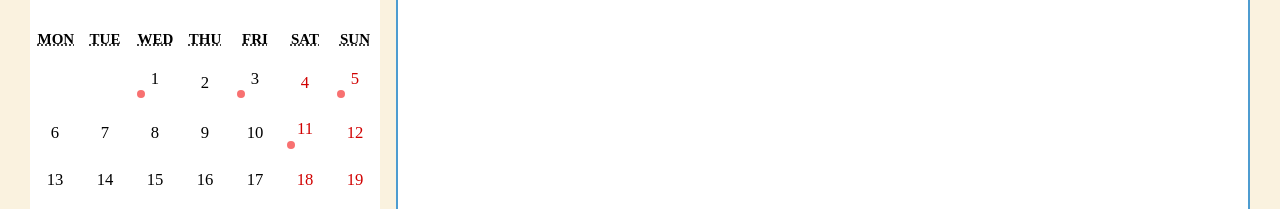
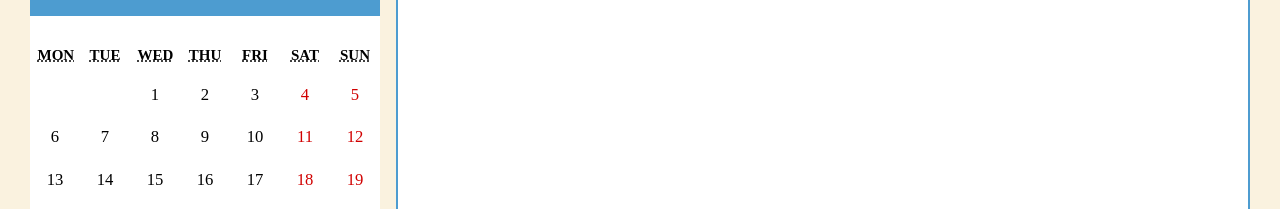
Before and after one commit to rloo8/birdee-fe, a React (Create React App) app: page /diaries/1/pages in a window 1280 px wide. Shown: the part 484-693 px from the top of the page. Built offline with nearby package versions, Linux system fonts and the light colour scheme; no server answers; sample sign-in values are in the browser's storage; a web font is replaced by a local one.

Commit message:
Fix: 캘린더 업로드 날짜 실제 data로 수정

```diff
--- a/src/Components/MyCalendar.js
+++ b/src/Components/MyCalendar.js
@@ -1,8 +1,11 @@
+import axios from "axios";
 import moment from "moment/moment";
-import React, { useState } from "react";
+import React, { useEffect, useState } from "react";
 import Calendar from "react-calendar";
 import "react-calendar/dist/Calendar.css";
+import { useParams } from "react-router-dom";
 import styled from "styled-components";
+import { HOST_URL } from "../App";
 
 const CalendarContainer = styled.div`
   .react-calendar {
@@ -23,6 +26,14 @@ const CalendarContainer = styled.div`
     }
   }
 
+  .react-calendar button {
+    display: flex;
+    flex-direction: column;
+    justify-content: center;
+    align-items: center;
+    gap: 5px;
+  }
+
   .react-calendar__navigation button:disabled {
     background-color: #4d9cd0;
   }
@@ -41,9 +52,42 @@ const Dot = styled.div`
 `;
 
 function MyCalendar() {
+  const [pages, setPages] = useState([]);
+  const [uploadDates, setUploadDates] = useState([]);
+
+  const params = useParams();
+
+  // 다이어리 정보 조회
+  useEffect(() => {
+    const fetchData = async () => {
+      try {
+        const response = await axios.get(
+          `${HOST_URL}/diaries/${params.diary_id}/pages`,
+          {
+            headers: {
+              Authorization: `Bearer ${localStorage.getItem("token")}`,
+            },
+          }
+        );
+
+        setPages(response.data.data.pages);
+
+        // 페이지 업로드 날짜 배열
+        const extractedUploadDates = response.data.data.pages.map((page) =>
+          moment(page.created_at).format("YYYY-MM-DD")
+        );
+        setUploadDates(extractedUploadDates);
+      } catch (error) {
+        console.error("fetch 오류:", error);
+      }
+    };
+
+    fetchData();
+  }, [params.diary_id]);
+
   const [date, setDate] = useState(new Date());
-  const uploadDates = ["2023-11-01", "2023-11-03", "2023-11-05", "2023-11-11"];
 
+  // 업로드 날짜 확인 후, 캘린더에 dot 표시
   const uploadContent = ({ date }) => {
     const formatDate = moment(date).format("YYYY-MM-DD");
 
@@ -64,7 +108,6 @@ function MyCalendar() {
         prev2Label={null}
         showNeighboringMonth={false}
       />
-      {/* {moment(date).format("YYYY년 MM월 DD일")} */}
     </CalendarContainer>
   );
 }
--- a/src/Routes/Page/PageList.js
+++ b/src/Routes/Page/PageList.js
@@ -80,7 +80,6 @@ export default function PageList() {
         );
 
         setDiary(response.data.data);
-        console.log(response.data.data);
         setPages(response.data.data.pages);
       } catch (error) {
         console.error("fetch 오류:", error);
@@ -102,7 +101,6 @@ export default function PageList() {
         });
 
         setUser(response.data.data);
-        console.log(response.data.data);
       } catch (error) {
         console.error("fetch 오류:", error);
       }
```
